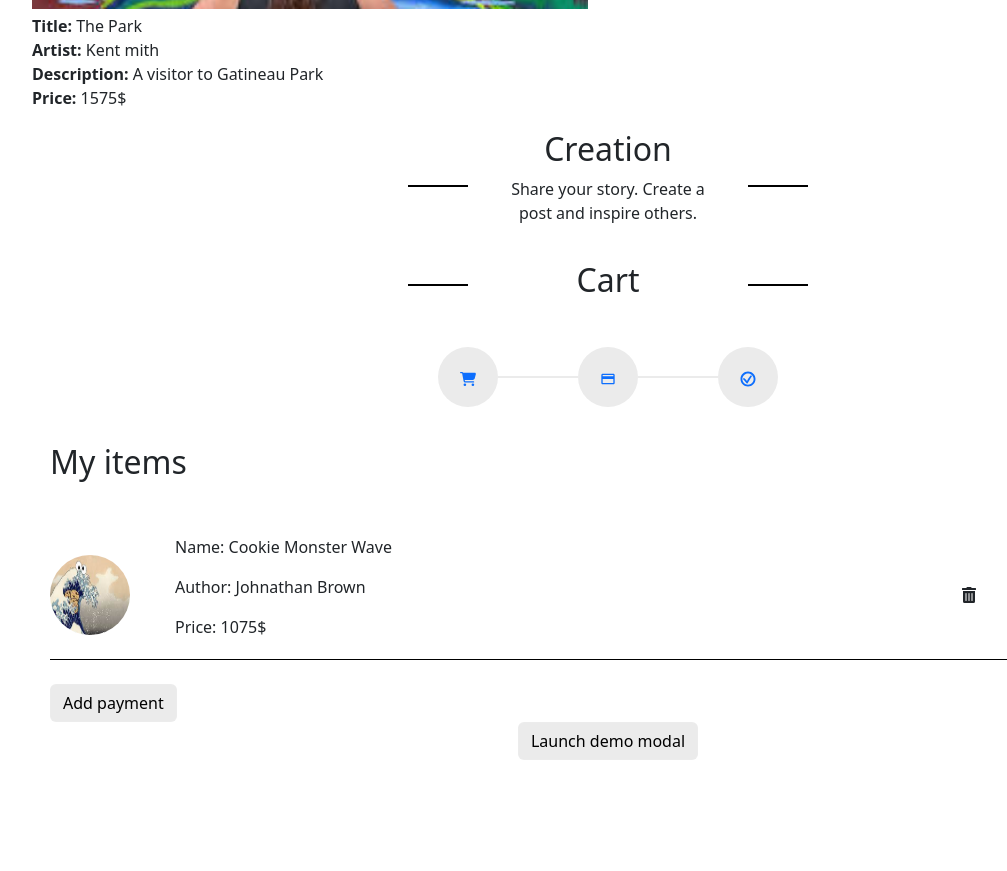
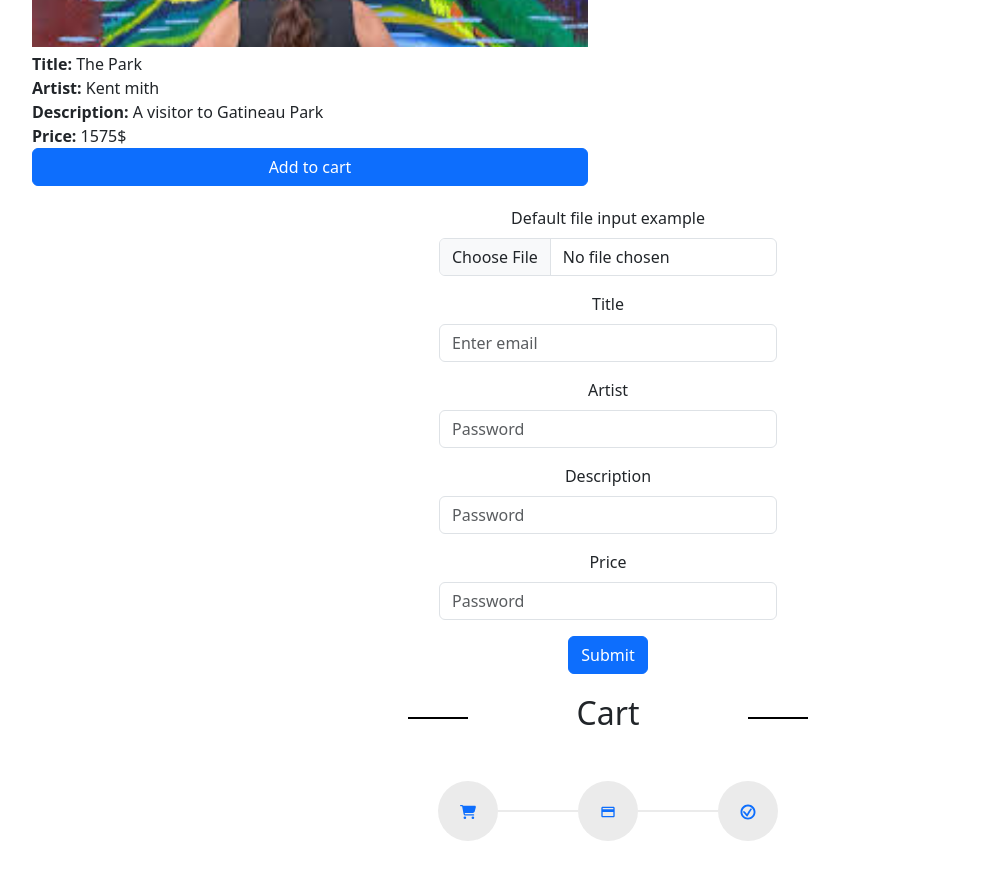
Before and after one commit to SEG3125-A/Group36-lab8_9, a React (Create React App) app: page / in a window 1280 px wide. Shown: the part 1540-2411 px from the top of the page, without its empty margins (32-1039 px from the left). Before the commit the page ends 2300 px from the top, so only its background shows below. Built offline with nearby package versions, Linux system fonts and the light colour scheme.

Commit message:
added image upload form and purchase button

```diff
--- a/src/Creation.js
+++ b/src/Creation.js
@@ -2,15 +2,38 @@ import $ from 'jquery';
 import "./creation.css";
 import "./variables.css";
 import { Link } from 'react-scroll';
+import Button from 'react-bootstrap/Button';
+import Form from 'react-bootstrap/Form';
 
 const Creation=()=> {
     return (
       <>
         <section className="creation">
-          <div className="intro">
-            <h2>Creation</h2>
-            <p>Share your story. Create a post and inspire others.</p>
-          </div>
+        <Form>
+          <Form.Group controlId="formFile" className="mb-3">
+            <Form.Label>Default file input example</Form.Label>
+            <Form.Control type="file" />
+          </Form.Group>
+          <Form.Group className="mb-3" controlId="formBasicEmail">
+            <Form.Label>Title</Form.Label>
+            <Form.Control type="email" placeholder="Enter email" />
+          </Form.Group>
+          <Form.Group className="mb-3" controlId="formBasicPassword">
+            <Form.Label>Artist</Form.Label>
+            <Form.Control type="password" placeholder="Password" />
+          </Form.Group>
+          <Form.Group className="mb-3" controlId="formBasicPassword">
+            <Form.Label>Description</Form.Label>
+            <Form.Control type="password" placeholder="Password" />
+          </Form.Group>
+          <Form.Group className="mb-3" controlId="formBasicPassword">
+            <Form.Label>Price</Form.Label>
+            <Form.Control type="password" placeholder="Password" />
+          </Form.Group>
+          <Button variant="primary" type="submit">
+              Submit
+          </Button>
+        </Form>
         </section>
       </>
     );
--- a/src/GalleryItem.js
+++ b/src/GalleryItem.js
@@ -1,7 +1,8 @@
 // GalleryItem.js
 import React from 'react';
 import PropTypes from 'prop-types';
-import "./gallery.css"
+import "./gallery.css";
+import Button from 'react-bootstrap/Button';
 
 const GalleryItem = ({ imageSrc, description, artist, title,price }) => {
   return (
@@ -14,8 +15,11 @@ const GalleryItem = ({ imageSrc, description, artist, title,price }) => {
         <span className="image-artist"><b>Artist: </b> {artist}</span><br/>
         <span className="image-description"><b>Description: </b>{description}</span><br/>
         <span className="image-price"><b>Price: </b>{price}$</span>
+
       </div>
+      <Button variant="primary">Add to cart</Button>{' '}
     </div>
+
   );
 };
 
```
